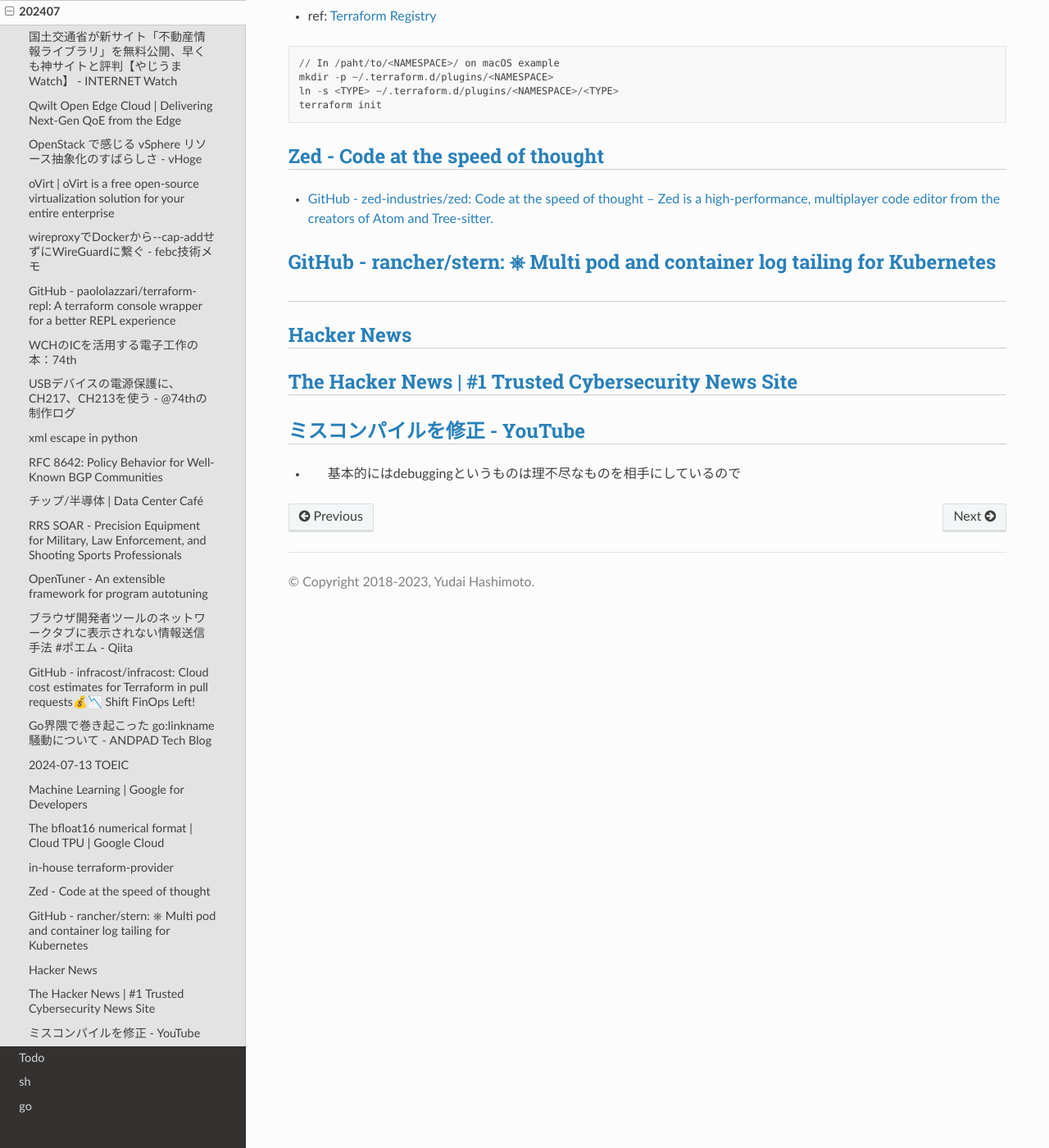
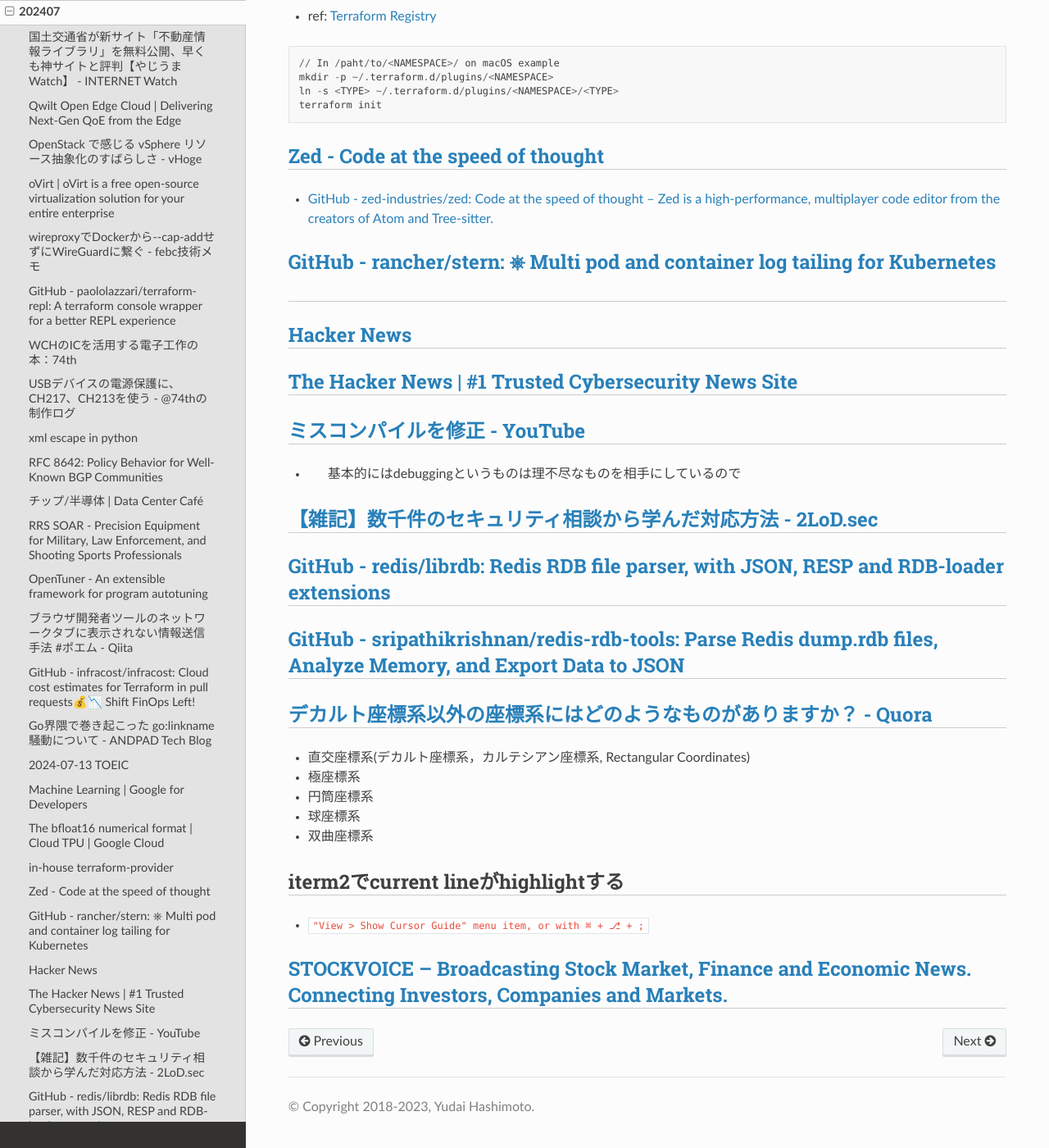
Before and after one commit to jp7fkf/JP7FKF-Warehouse, a Sphinx documentation site: the page built from source/dialy/202407.md, in a window 1280 px wide and 1400 px high, scrolled down 2100 px. Shown: the whole window at 82% size. Built offline with Sphinx 7.4.7 and the Read the Docs theme 2.0.0, drawn with Linux system fonts in a browser that asks for light colours.

Commit message:
2024-08-15 02:42:37 JST

```diff
--- a/source/dialy/202407.md
+++ b/source/dialy/202407.md
@@ -78,3 +78,21 @@ terraform init
 
 ## [ミスコンパイルを修正 - YouTube](https://www.youtube.com/live/AqSRxb-iEdY?si=In6F3D3a2xX5I-iO&t=5931)
 - >基本的にはdebuggingというものは理不尽なものを相手にしているので
+
+## [【雑記】数千件のセキュリティ相談から学んだ対応方法 - 2LoD.sec](https://nikinusu.hatenablog.com/entry/2024/07/27/112312)
+
+## [GitHub - redis/librdb: Redis RDB file parser, with JSON, RESP and RDB-loader extensions](https://github.com/redis/librdb)
+
+## [GitHub - sripathikrishnan/redis-rdb-tools: Parse Redis dump.rdb files, Analyze Memory, and Export Data to JSON](https://github.com/sripathikrishnan/redis-rdb-tools)
+
+## [デカルト座標系以外の座標系にはどのようなものがありますか？ - Quora](https://jp.quora.com/%E3%83%87%E3%82%AB%E3%83%AB%E3%83%88%E5%BA%A7%E6%A8%99%E7%B3%BB%E4%BB%A5%E5%A4%96%E3%81%AE%E5%BA%A7%E6%A8%99%E7%B3%BB%E3%81%AB%E3%81%AF%E3%81%A9%E3%81%AE%E3%82%88%E3%81%86%E3%81%AA%E3%82%82%E3%81%AE%E3%81%8C)
+- 直交座標系(デカルト座標系，カルテシアン座標系, Rectangular Coordinates)
+- 極座標系
+- 円筒座標系
+- 球座標系
+- 双曲座標系
+
+## iterm2でcurrent lineがhighlightする
+- `"View > Show Cursor Guide" menu item, or with ⌘ + ⎇ + ;`
+
+## [STOCKVOICE – Broadcasting Stock Market, Finance and Economic News. Connecting Investors, Companies and Markets.](https://www.stockvoice.tv/)
--- a/source/index.rst
+++ b/source/index.rst
@@ -81,6 +81,7 @@ Welcome to JP7FKF-Warehouse!
   dialy/202405
   dialy/202406
   dialy/202407
+  dialy/202408
   todo
   programming/sh
   programming/go
```
Also changed, not shown: source/dialy/202408.md (added, +4 -0 lines).
